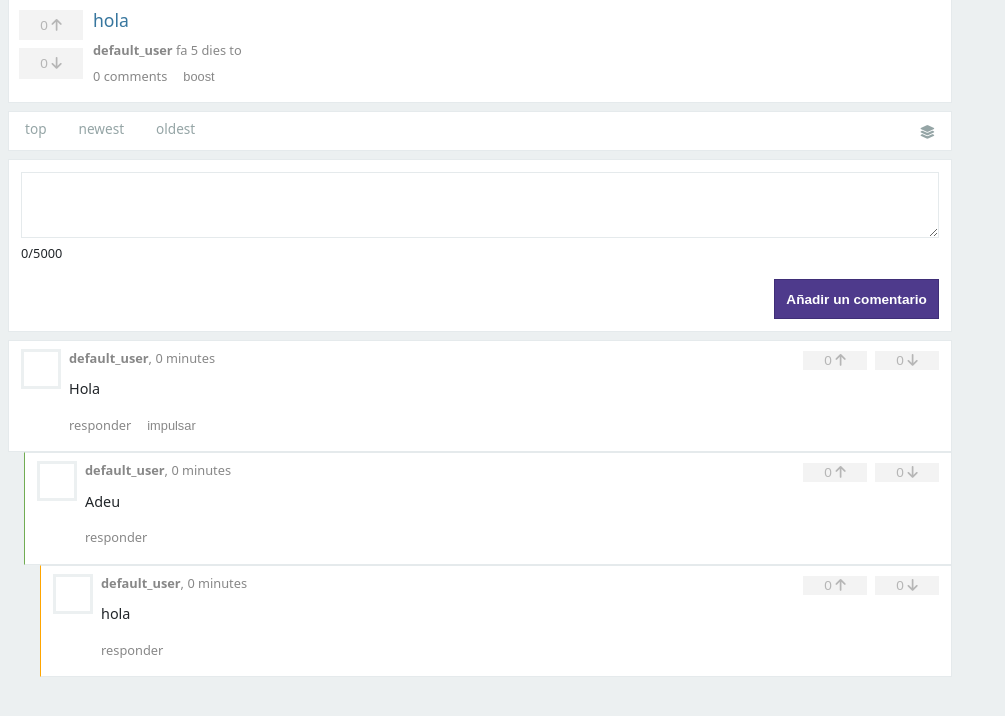
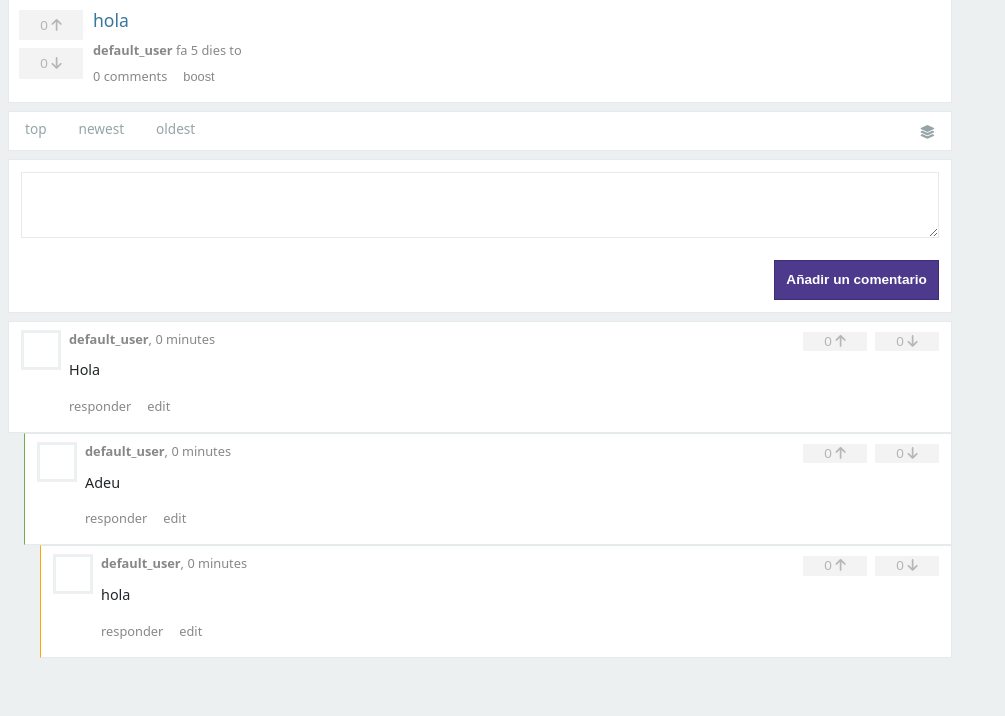
Before and after one commit to danielcaag17/projecte_asw, a Django app: page /thread/1/1/ in a window 1280 px wide. Shown: the part 53-769 px from the top of the page, without its empty margins (0-1005 px from the left). Run offline with Django 4.2, Linux system fonts and the light colour scheme; data comes from the database, SQL or seed files in the repository.

Commit message:
T<#47>-Editar-Comentaris-defaul_user

```diff
--- a/api/models/comment.py
+++ b/api/models/comment.py
@@ -11,6 +11,7 @@ class Comment(models.Model):
     author = models.ForeignKey(User, on_delete=models.CASCADE, default='default_user')
     body = models.TextField(max_length=35000, null=True)
     creation_data = models.DateTimeField(default=timezone.now)
+    last_edited = models.DateTimeField(null=True)
     # Rang dels likes [0-2147483647]
     num_likes = models.PositiveIntegerField(default=0)
     num_dislikes = models.PositiveIntegerField(default=0)
--- a/api/templates/comments_tree.html
+++ b/api/templates/comments_tree.html
@@ -10,6 +10,10 @@
                     href="{% url 'view_user' %}">
                 {{ comment.author.username }}</a>,
             <time class="timeago">{{ comment.creation_data|timesince }}</time>
+            {% if comment.last_edited %}
+                (edited
+                <time class="timeago">{{ comment.last_edited|timesince }}</time> ago)
+            {% endif %}
         </header>
         <figure>
             <a data-action="mouseover->mentions#user_popup mouseout->mentions#user_popup_out"
@@ -52,15 +56,10 @@
                        data-action=" subject#getForm">responder</a>
                 </li>
                 <li>
-                    <form method="post" action="/ecb/6141738">
-                        <input type="hidden" name="token"
-                               value="6c0178466d64b63748c406eb20a3c1b.3nO8A2Cc-W2N003-ab24tuhKmE3dlkknjT_4ZlIJFL4.ryftcjXyyyrjuj_NNonr84x7_zml4gV0tQ-xIWpzc--zNcZGNMy_HcK-Jg">
-                        <button class="boost-link stretched-link" type="submit"
-                                data-action="subject#favourite">
-                            impulsar <span class="hidden"
-                                           data-subject-target="upvoteCounter">(0)</span>
-                        </button>
-                    </form>
+                    <!-- TODO: check if user is the author of the comment -->
+                    <a class="stretched-link"
+                       onclick="document.getElementById('edit_{{ comment.id }}').style.display = 'block';"
+                       data-action=" subject#getForm">edit</a>
                 </li>
             </menu>
             <h3 hidden="">Añadir un comentario</h3>
@@ -75,10 +74,6 @@
                         data-action="input-length#updateDisplay"
                         data-input-length-max-value="5000"
                         style="overflow: hidden; height: 66px;"></textarea>
-                    <div id="entry_comment_6616cdb65f3850.74137319_body_max_length"
-                         class="length-indicator">
-                        0/5000
-                    </div>
                 </div>
                 <div class="row actions">
                     <ul>
@@ -88,6 +83,32 @@
                                         id="entry_comment_6616cdb65f3850.74137319_submit"
                                         name="entry_comment[submit]" class="btn btn__primary"
                                         data-action="subject#sendForm">Añadir un comentario
+                                </button>
+                            </div>
+                        </li>
+                    </ul>
+                </div>
+            </form>
+            <form id="edit_{{ comment.id }}" name="edit_comment" method="post"
+                  action="{% url 'edit_comment' thread_id=thread.id comment_id=comment.id %}"
+                  class="comment-add" enctype="multipart/form-data" style="display: none">
+                {% csrf_token %}
+                <div><label for="entry_comment_6616cdb65f3850.74137319_body"></label><textarea
+                        id="entry_comment_6616cdb65f3850.74137319_body"
+                        name="entry_comment[body]"
+                        data-controller="input-length rich-textarea autogrow"
+                        data-action="input-length#updateDisplay"
+                        data-input-length-max-value="5000"
+                        style="overflow: hidden; height: 66px;">{{ comment.body }}</textarea>
+                </div>
+                <div class="row actions">
+                    <ul>
+                        <li class="dropdown">
+                            <div>
+                                <button type="submit"
+                                        id="entry_comment_6616cdb65f3850.74137319_submit"
+                                        name="entry_comment[submit]" class="btn btn__primary"
+                                        data-action="subject#sendForm">Update comment
                                 </button>
                             </div>
                         </li>
@@ -111,6 +132,10 @@
                     href="{% url 'view_user' %}">
                 {{ reply.comment_reply.author.username }}</a>,
             <time class="timeago">{{ reply.comment_reply.creation_data|timesince }}</time>
+            {% if reply.comment_reply.last_edited %}
+                (edited
+                <time class="timeago">{{ reply.comment_reply.last_edited|timesince }}</time> ago)
+            {% endif %}
         </header>
         <figure>
             <a data-action="mouseover->mentions#user_popup mouseout->mentions#user_popup_out"
@@ -152,6 +177,13 @@
                        onclick="document.getElementById('reply_{{ reply.comment_reply.id }}').style.display = 'block';"
                        data-action=" subject#getForm">responder</a>
                 </li>
+                <li>
+                    <!-- TODO: check if user is the author of the comment -->
+                    <a class="stretched-link"
+                       onclick="document.getElementById('edit_{{ reply.comment_reply.id }}').style.display = 'block';"
+                       data-action=" subject#getForm">edit</a>
+
+                </li>
             </menu>
             <h3 hidden="">Añadir un comentario</h3>
             <form id="reply_{{ reply.comment_reply.id }}" name="entry_comment" method="post"
@@ -166,10 +198,6 @@
                         data-action="input-length#updateDisplay"
                         data-input-length-max-value="5000"
                         style="overflow: hidden; height: 66px;"></textarea>
-                    <div id="entry_comment_6616cdb65f3850.74137319_body_max_length"
-                         class="length-indicator">
-                        0/5000
-                    </div>
                 </div>
                 <div class="row actions">
                     <ul>
@@ -186,6 +214,32 @@
                     </ul>
                 </div>
             </form>
+            <form id="edit_{{ reply.comment_reply.id }}" name="edit_comment" method="post"
+                  action="{% url 'edit_comment' thread_id=thread.id comment_id=reply.comment_reply.id %}"
+                  class="comment-add" enctype="multipart/form-data" style="display: none">
+                {% csrf_token %}
+                <div><label for="entry_comment_6616cdb65f3850.74137319_body"></label><textarea
+                        id="entry_comment_6616cdb65f3850.74137319_body"
+                        name="entry_comment[body]"
+                        data-controller="input-length rich-textarea autogrow"
+                        data-action="input-length#updateDisplay"
+                        data-input-length-max-value="5000"
+                        style="overflow: hidden; height: 66px;">{{ reply.comment_reply.body }}</textarea>
+                </div>
+                <div class="row actions">
+                    <ul>
+                        <li class="dropdown">
+                            <div>
+                                <button type="submit"
+                                        id="entry_comment_6616cdb65f3850.74137319_submit"
+                                        name="entry_comment[submit]" class="btn btn__primary"
+                                        data-action="subject#sendForm">Update comment
+                                </button>
+                            </div>
+                        </li>
+                    </ul>
+                </div>
+            </form>
         </footer>
     </blockquote>
     {% include 'comments_tree.html' with comment=reply.comment_reply %}
--- a/api/templates/veure_thread.html
+++ b/api/templates/veure_thread.html
@@ -111,9 +111,6 @@
                                 data-controller="input-length rich-textarea autogrow"
                                 data-action="input-length#updateDisplay" data-input-length-max-value="5000"
                                 style="overflow: hidden; height: 66px;"></textarea>
-                            <div id="entry_comment_6616cdb65f3850.74137319_body_max_length" class="length-indicator">
-                                0/5000
-                            </div>
                         </div>
                         <div class="row actions">
                             <ul>
--- a/api/urls.py
+++ b/api/urls.py
@@ -42,6 +42,7 @@ url_comments = [
     path('add_reply/<int:thread_id>/<int:comment_id>/', views.add_reply, name='add_reply'),
     path('like/<int:thread_id>/<int:comment_id>/', views.like_comment, name='like_comment'),
     path('dislike/<int:thread_id>/<int:comment_id>/', views.dislike_comment, name='dislike_comment'),
+    path('edit_comment/<int:thread_id>/<int:comment_id>/', views.edit_comment, name='edit_comment'),
 ]
 
 url_magazines = [
```
Also changed, not shown: api/views/comment_view.py (+14 -0 lines).
